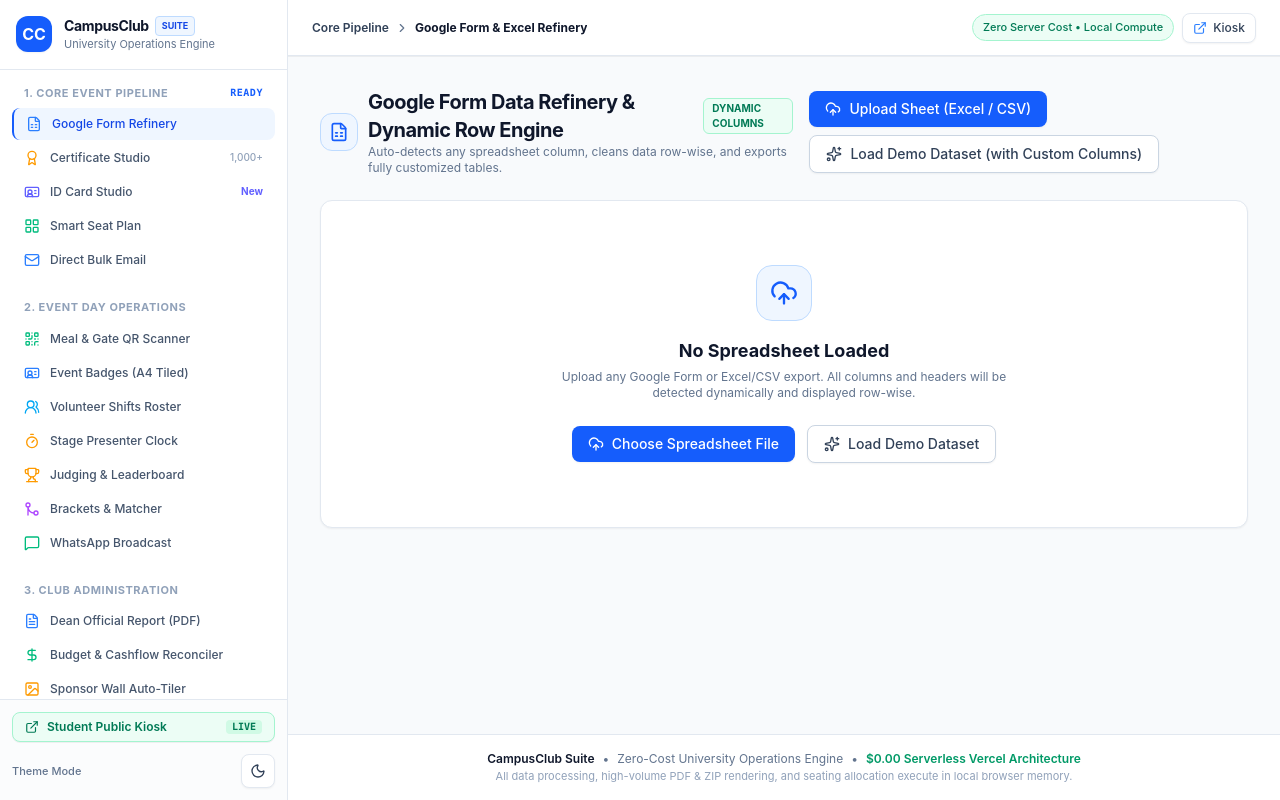
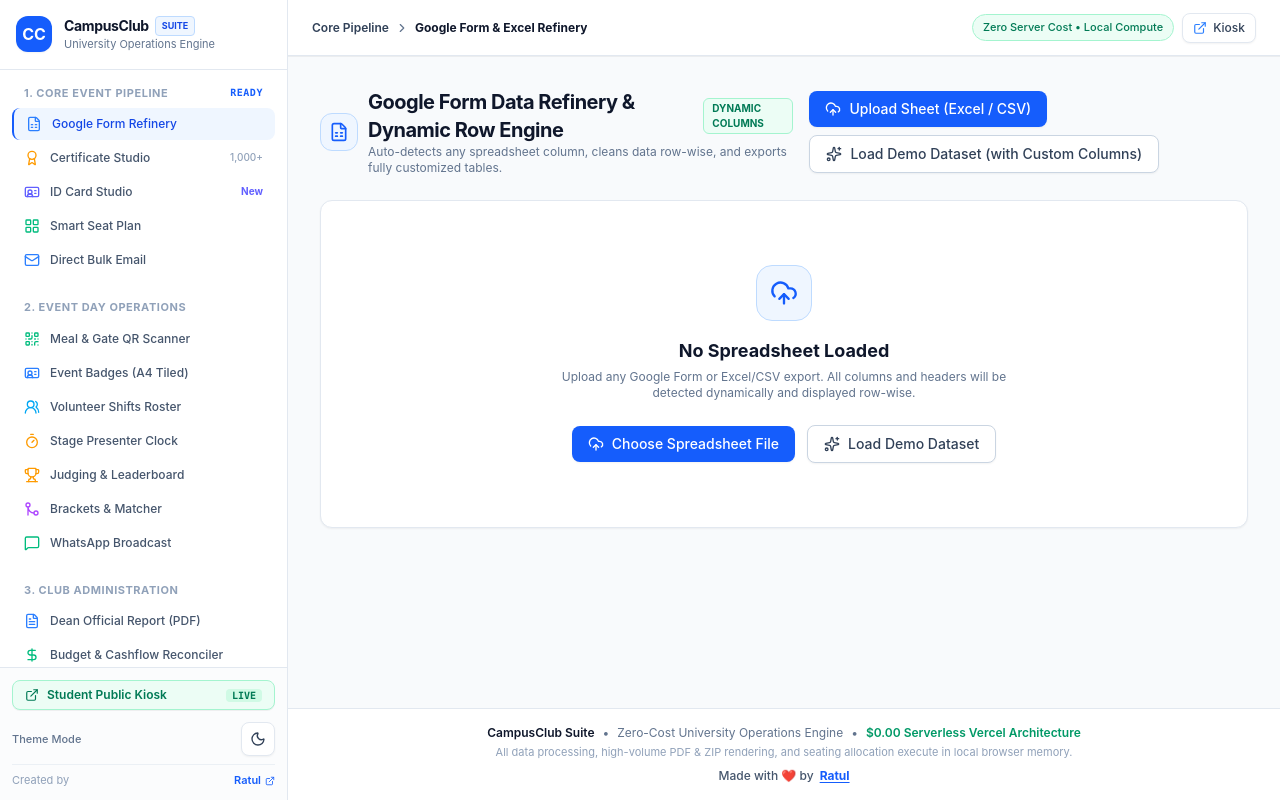
Before and after one commit to Ratul-NotFound/Uni-Event-Manager, a Next.js app: page / in a window 1280 px wide. Built offline with nearby package versions, Linux system fonts and the light colour scheme; a web font is replaced by a local one.

Commit message:
docs(credits): add author credit and portfolio backlink in footer, kiosk, and readme

```diff
--- a/src/app/my-certificate/page.tsx
+++ b/src/app/my-certificate/page.tsx
@@ -212,6 +212,18 @@ export default function StudentKioskPage() {
             </div>
           )}
         </Card>
+
+        <footer className="text-center text-xs text-slate-500 dark:text-slate-400 pt-2 flex items-center justify-center gap-1.5 font-medium">
+          <span>Made with ❤️ by</span>
+          <a
+            href="https://ratul-dev.vercel.app/"
+            target="_blank"
+            rel="noopener noreferrer"
+            className="font-bold text-blue-600 dark:text-blue-400 hover:text-blue-700 dark:hover:text-blue-300 underline underline-offset-2 transition-colors"
+          >
+            Ratul
+          </a>
+        </footer>
       </div>
     </div>
   );
--- a/src/app/page.tsx
+++ b/src/app/page.tsx
@@ -504,6 +504,19 @@ export default function CampusClubApp() {
             <span className="text-[11px] text-slate-500 dark:text-slate-400 font-medium">Theme Mode</span>
             <ThemeToggle />
           </div>
+
+          <div className="pt-2 border-t border-slate-200/60 dark:border-slate-800/60 flex items-center justify-between text-[11px] text-slate-400 dark:text-slate-500">
+            <span>Created by</span>
+            <a
+              href="https://ratul-dev.vercel.app/"
+              target="_blank"
+              rel="noopener noreferrer"
+              className="text-blue-600 dark:text-blue-400 font-semibold hover:underline flex items-center gap-1"
+            >
+              Ratul
+              <ExternalLink className="w-2.5 h-2.5" />
+            </a>
+          </div>
         </div>
       </aside>
 
@@ -769,16 +782,27 @@ export default function CampusClubApp() {
 
         {/* Professional Footer */}
         <footer className="w-full border-t border-slate-200 dark:border-slate-800 bg-white dark:bg-slate-900/50 py-4 px-6 text-center text-xs text-slate-500 dark:text-slate-400 transition-colors">
-          <div className="flex flex-wrap items-center justify-center gap-2 mb-0.5">
+          <div className="flex flex-wrap items-center justify-center gap-2 mb-1">
             <span className="font-semibold text-slate-900 dark:text-white">CampusClub Suite</span>
             <span>•</span>
             <span>Zero-Cost University Operations Engine</span>
             <span>•</span>
             <span className="text-emerald-600 dark:text-emerald-400 font-semibold">$0.00 Serverless Vercel Architecture</span>
           </div>
-          <p className="text-[11px] text-slate-400 dark:text-slate-500">
+          <p className="text-[11px] text-slate-400 dark:text-slate-500 mb-2">
             All data processing, high-volume PDF & ZIP rendering, and seating allocation execute in local browser memory.
           </p>
+          <div className="text-xs text-slate-600 dark:text-slate-400 flex items-center justify-center gap-1.5 font-medium">
+            <span>Made with ❤️ by</span>
+            <a
+              href="https://ratul-dev.vercel.app/"
+              target="_blank"
+              rel="noopener noreferrer"
+              className="font-bold text-blue-600 dark:text-blue-400 hover:text-blue-700 dark:hover:text-blue-300 underline underline-offset-2 transition-colors"
+            >
+              Ratul
+            </a>
+          </div>
         </footer>
       </div>
     </div>
```
Also changed, not shown: 1 other file (tests, documents, lock files or other folders).
